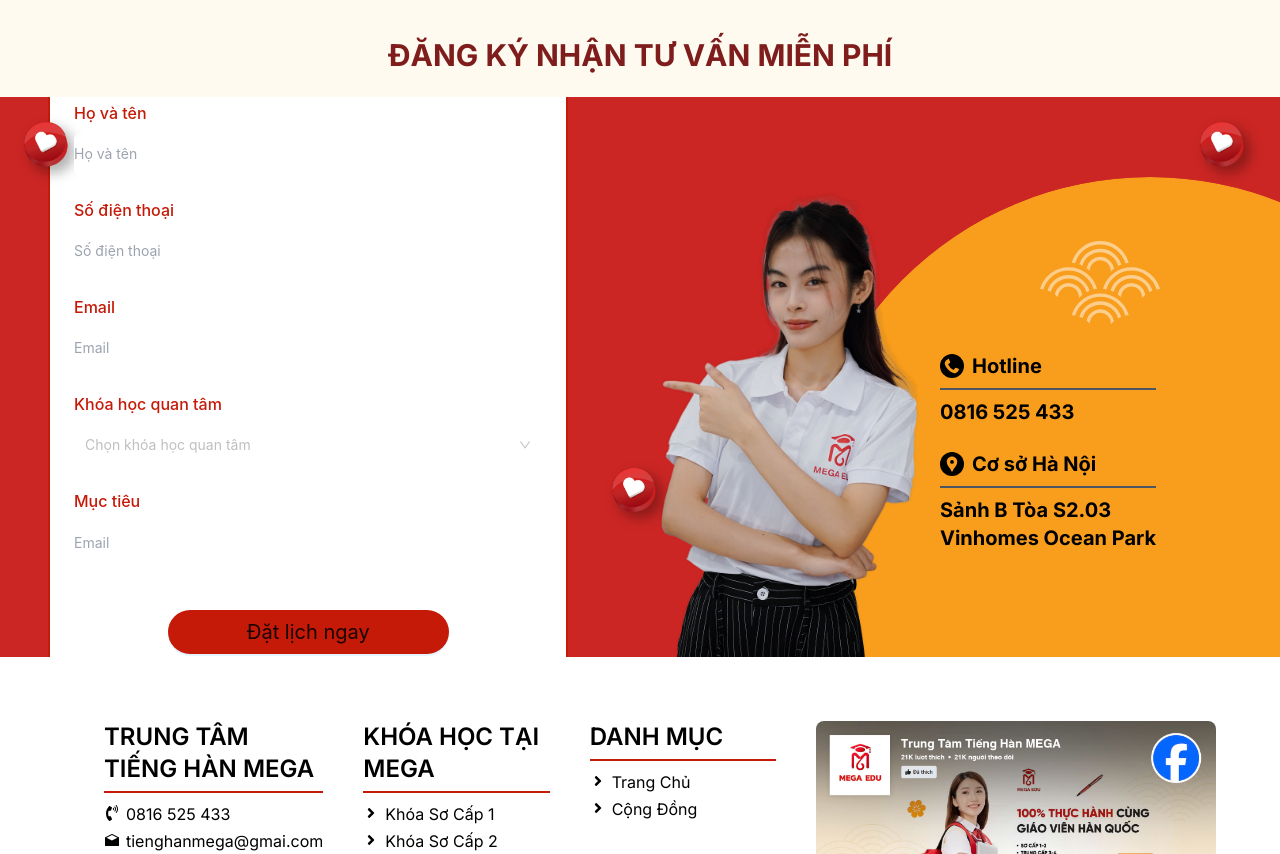
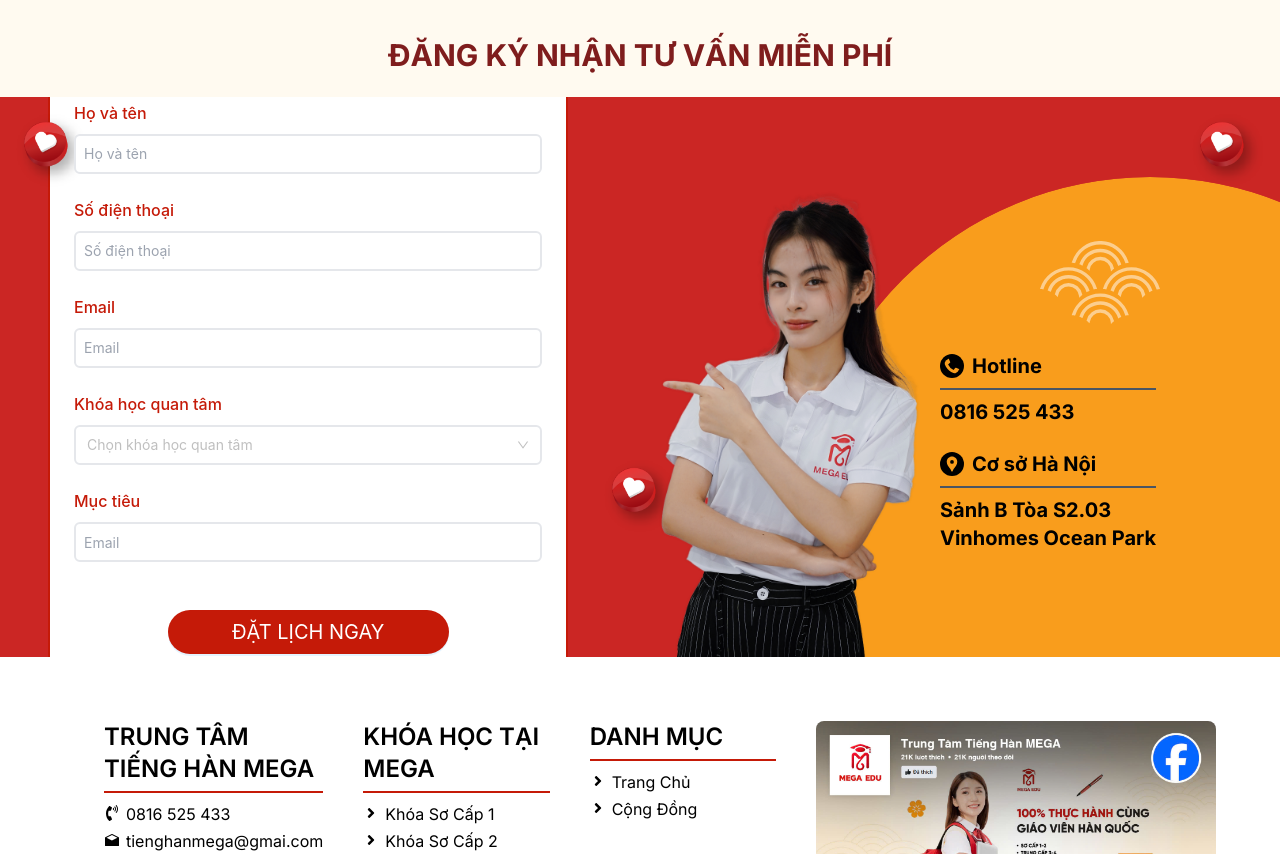
Before and after one commit to quyetnv-cybershark/tienghanmegav1, a Next.js app: page /home in a window 1280 px wide. Shown: the part 2940-3794 px from the top of the page. Built offline with nearby package versions, Linux system fonts and the light colour scheme.

Commit message:
feat: update

```diff
--- a/src/components/FormRegister.tsx
+++ b/src/components/FormRegister.tsx
@@ -1,41 +1,41 @@
-import type { FormProps } from 'antd';
 import { Button, Flex, Form, Input, Select } from 'antd';
 import Image from 'next/image';
 import React from 'react';
 import { FaPhoneAlt } from 'react-icons/fa';
 import { MdLocationPin } from 'react-icons/md';
 
-type FieldType = {
-  name?: string;
-  email?: string;
-};
+// type FieldType = {
+//   name?: string;
+//   email?: string;
+// };
 
-const handleSubmit = async (formData: any) => {
-  const response = await fetch('/api/send-email', {
-    method: 'POST',
-    headers: {
-      'Content-Type': 'application/json',
-    },
-    body: JSON.stringify(formData),
-  });
-  console.log('response :>> ', response);
-  if (response.ok) {
-    alert('Contract form sent successfully!');
-  } else {
-    alert('Failed to send contract form.');
-  }
-};
+// const handleSubmit = async (formData: any) => {
+//   const response = await fetch('/api/send-email', {
+//     method: 'POST',
+//     headers: {
+//       'Content-Type': 'application/json',
+//     },
+//     body: JSON.stringify(formData),
+//   });
+//   console.log('response :>> ', response);
+//   if (response.ok) {
+//     alert('Contract form sent successfully!');
+//   } else {
+//     alert('Failed to send contract form.');
+//   }
+// };
 
-const onFinish: FormProps<FieldType>['onFinish'] = (values) => {
-  console.log('Success:', values);
-  handleSubmit(values);
-};
+// const onFinish: FormProps<FieldType>['onFinish'] = (values) => {
+//   console.log('Success:', values);
+//   handleSubmit(values);
+// };
 
-const onFinishFailed: FormProps<FieldType>['onFinishFailed'] = (errorInfo) => {
-  console.log('Failed:', errorInfo);
-};
+// const onFinishFailed: FormProps<FieldType>['onFinishFailed'] = (errorInfo) => {
+//   console.log('Failed:', errorInfo);
+// };
 
-const FormRegister: React.FC = () => (
+const FormRegister: React.FC = () => {
+  return (
     <Flex vertical align='center' className='w-full home-form'>
       <div className='title uppercase text-3xl font-[700] text-red-900 text-center w-full mb-6'>
         Đăng ký nhận tư vấn miễn phí
@@ -65,8 +65,8 @@
           wrapperCol={{ span: 16 }}
           style={{ maxWidth: 600 }}
           initialValues={{ remember: true }}
-        onFinish={onFinish}
-        onFinishFailed={onFinishFailed}
+          // onFinish={onFinish}
+          // onFinishFailed={onFinishFailed}
           autoComplete='off'
         >
           <Form.Item
@@ -74,7 +74,7 @@
             name='name'
             rules={[{ required: true, message: 'Vui lòng nhập Họ và tên!' }]}
           >
-          <Input className='h-[40px] ' placeholder='Họ và tên' />
+            <Input className='h-[40px] border-solid border-2 focus:border-red-600 px-2' placeholder='Họ và tên' />
           </Form.Item>
 
           <Form.Item
@@ -82,7 +82,7 @@
             name='phone'
             rules={[{ required: true, message: 'Vui lòng nhập số điện thoại!' }]}
           >
-          <Input className='h-[40px] ' placeholder='Số điện thoại' />
+            <Input className='h-[40px] border-solid border-2 focus:border-red-600 px-2' placeholder='Số điện thoại' />
           </Form.Item>
 
           <Form.Item
@@ -90,14 +90,15 @@
             name='email'
             rules={[{ required: true, message: 'Vui lòng nhập email!' }]}
           >
-          <Input className='h-[40px] ' placeholder='Email' />
+            <Input className='h-[40px] border-solid border-2 focus:border-red-600 px-2' placeholder='Email' />
           </Form.Item>
           <Form.Item
-          label={<span className='text-[16px] w-max text-nowrap text-primaryColor font-[500]'>Khóa học quan tâm</span>}
+            label={
+              <span className='text-[16px] w-max text-nowrap text-primaryColor font-[500]'>Khóa học quan tâm</span>
+            }
             name='course'
             rules={[{ required: true, message: 'Vui lòng chọn khóa học quan tâm!' }]}
           >
-          {/* <Input className='h-[40px] ' placeholder='Email' /> */}
             <Select
               allowClear
               options={[
@@ -109,7 +110,7 @@
                 { value: 'chuyensau', label: 'CHUYÊN SÂU 1:1' },
               ]}
               placeholder='Chọn khóa học quan tâm'
-            className='h-[40px] w-full'
+              className='border-gray-200 border-2 border-solid h-[40px] rounded-md'
             />
           </Form.Item>
           <Form.Item
@@ -117,11 +118,11 @@
             name='target'
             rules={[{ required: true, message: 'Vui lòng nhập mục tiêu của bạn!' }]}
           >
-          <Input className='h-[40px] ' placeholder='Email' />
+            <Input className='h-[40px] border-solid border-2 focus:border-red-600 px-2' placeholder='Email' />
           </Form.Item>
           <Flex className='w-full' justify='center'>
             <Button
-            className='rounded-full w-3/5 mt-6 text-xl bg-primaryColor px-8 py-2 h-auto hover:!bg-primaryColor font-[400]'
+              className='rounded-full w-3/5 mt-6 text-xl bg-primaryColor px-8 py-2 h-auto hover:!bg-primaryColor font-[400] uppercase text-white'
               type='primary'
               htmlType='submit'
             >
@@ -186,5 +187,6 @@
       </Flex>
     </Flex>
   );
+};
 
 export default FormRegister;
--- a/src/components/TeacherItem.tsx
+++ b/src/components/TeacherItem.tsx
@@ -46,7 +46,7 @@
         <Flex vertical gap={6}>
           {descs?.map((desc) => (
             <Flex gap={8} align='flex-start' key={desc}>
-              <GoDotFill className='text-gray-900 text-base' />
+              <GoDotFill className='text-gray-900 text-sm' />
               <div className='text-[14px] text-gray-700 leading-5'>{desc}</div>
             </Flex>
           ))}
--- a/src/styles/common.scss
+++ b/src/styles/common.scss
@@ -10,3 +10,16 @@
     opacity: 1;
   }
 }
+
+.ant-select-open {
+  border-color: #dc2626;
+}
+
+.ant-form-item {
+  div {
+    box-shadow: none;
+  }
+  input {
+    outline: none;
+  }
+}
```
Lines whose indentation alone changed are shown as unchanged.
